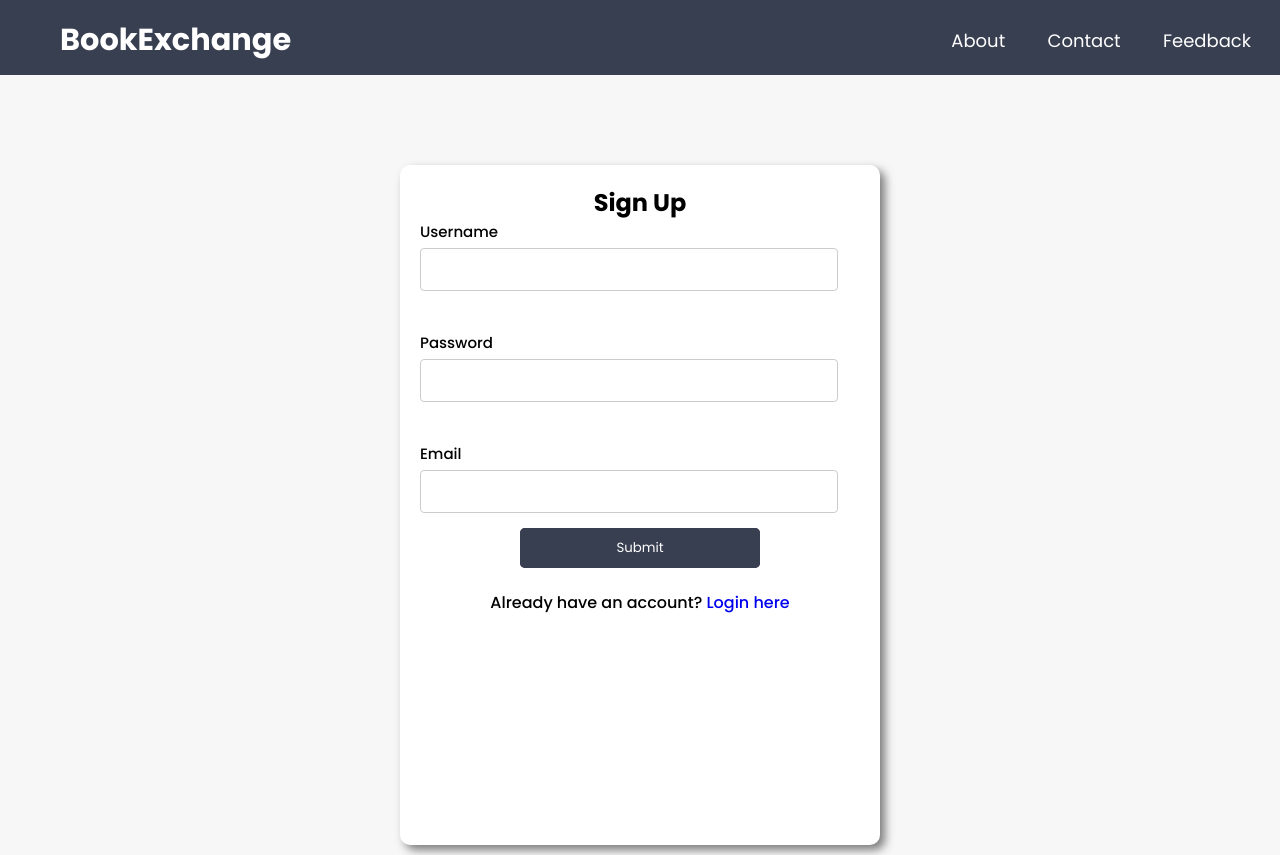
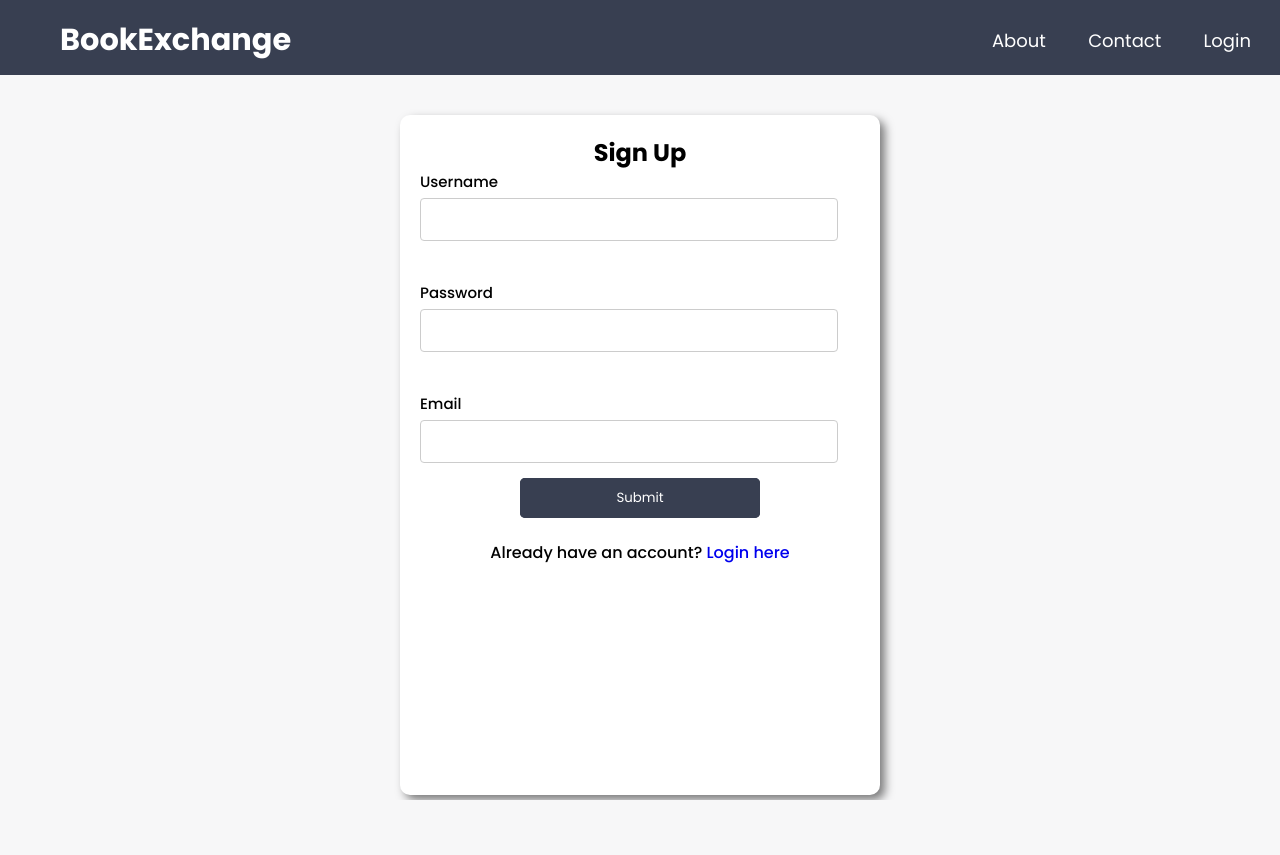
Before and after one commit to DemonAcolyte/Webdev, a PHP site: page /registration.php in a window 1280 px wide. After the commit the page ends 800 px from the top, so only its background shows below. Run offline with PHP 8.4, Linux system fonts and the light colour scheme; some web fonts are replaced.

Commit message:
fixed everything

```diff
--- a/CSS/styles.css
+++ b/CSS/styles.css
@@ -77,7 +77,7 @@ li a {
   background: #f4f4f4;
   padding: 20px;
   text-align: center;
-  margin: 50px auto;
+  margin: 0px auto;
   background-color: #ffffff;
   border-radius: 10px;
   font-weight: 500;
--- a/index.php
+++ b/index.php
@@ -17,7 +17,7 @@
     <ul>
       <li><a href="#">About</a></li>
       <li><a href="#">Contact</a></li>
-      <li><a href="#">Feedback</a></liid>
+      <li><a href="registration.php">Register</a></liid>
     </ul>
     </div>
 </nav>
--- a/registration.php
+++ b/registration.php
@@ -16,7 +16,7 @@
      <ul class="design">
        <li><a href="#">About</a></li>
        <li><a href="#">Contact</a></li>
-       <li><a href="#">Feedback</a></li>
+       <li><a href="index.php">Login</a></li>
      </ul>
      </div>
     </nav>
```
